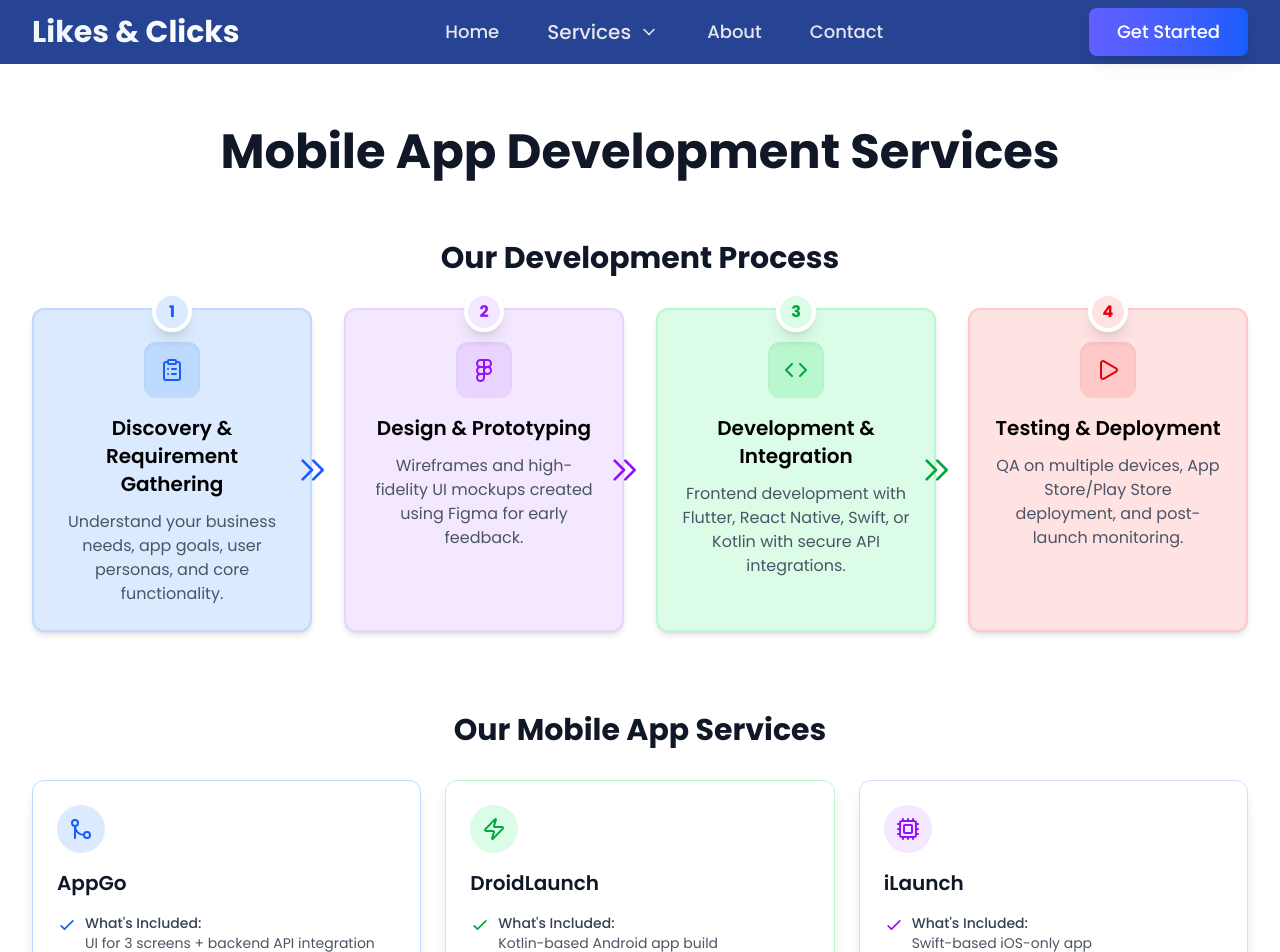
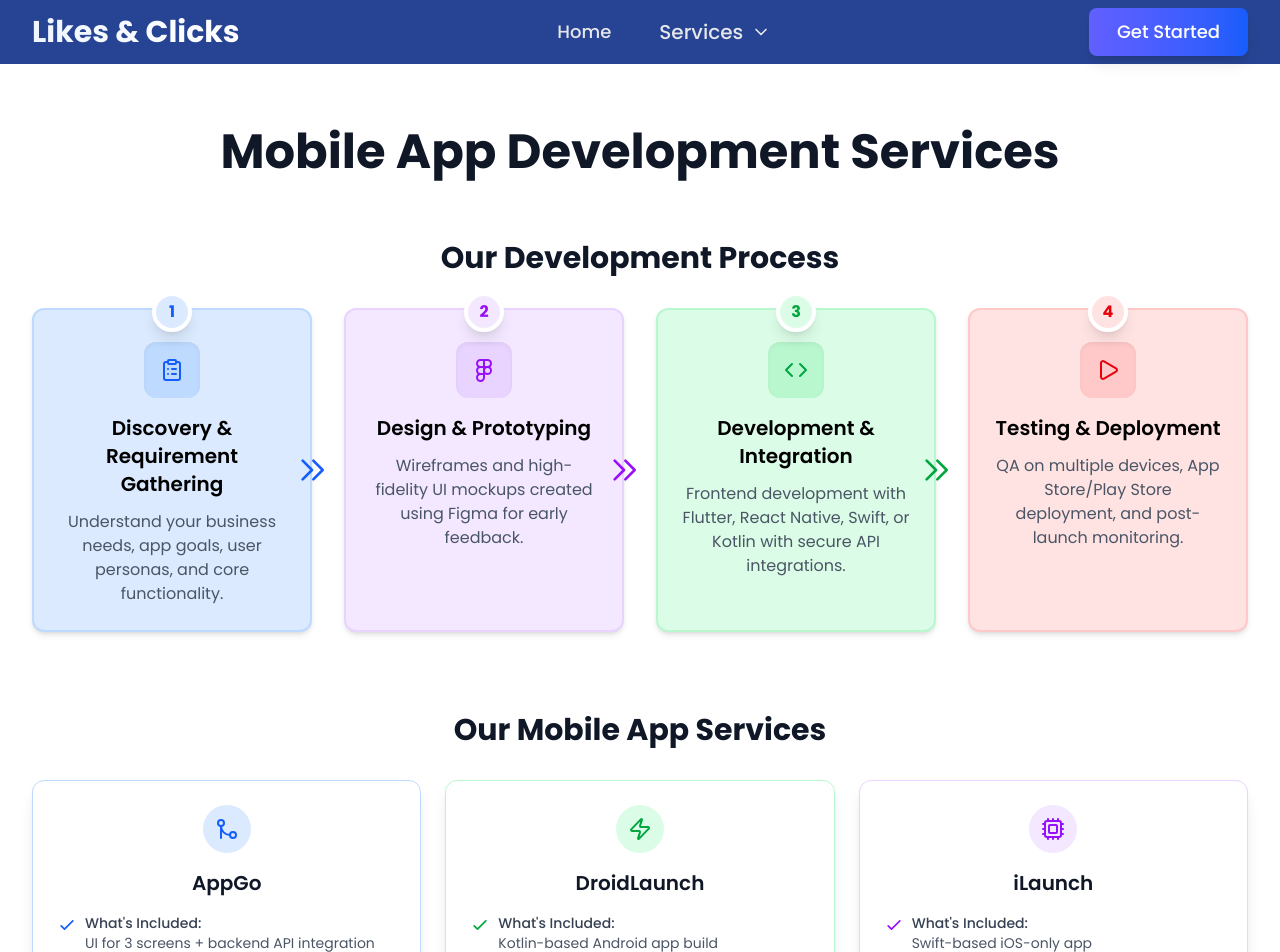
Before and after one commit to rajasim/Likes-Clicks, a React (Vite) app: page /mobileapp in a window 1280 px wide. Shown: the top 952 px of the page. Built offline with nearby package versions, Linux system fonts and the light colour scheme.

Commit message:
update doen

```diff
--- a/src/components/Navbar.jsx
+++ b/src/components/Navbar.jsx
@@ -95,16 +95,16 @@
         },
       ],
     },
-    {
-      name: "About",
-      href: "/about",
-      icon: BookOpen,
-    },
-    {
-      name: "Contact",
-      href: "/contact",
-      icon: Mail,
-    },
+    // {
+    //   name: "About",
+    //   href: "/about",
+    //   icon: BookOpen,
+    // },
+    // {
+    //   name: "Contact",
+    //   href: "/contact",
+    //   icon: Mail,
+    // },
   ];
 
   return (
--- a/src/pages/MobileApp.jsx
+++ b/src/pages/MobileApp.jsx
@@ -293,21 +293,23 @@
                 className={`bg-white rounded-xl shadow-lg overflow-hidden hover:shadow-xl transition-shadow duration-300 border ${currentColor.border}`}
               >
                 <div className="p-6">
-                  {/* Left-aligned Logo */}
-                  <div
-                    className={`flex items-center w-12 h-12 mb-4 rounded-full ${currentColor.bg}`}
-                  >
-                    {React.cloneElement(service.icon, {
-                      className: `w-6 h-6 ${currentColor.text} ml-3`,
-                    })}
+                  {/* Centered Logo */}
+                  <div className="flex justify-center mb-4">
+                    <div
+                      className={`flex items-center justify-center w-12 h-12 rounded-full ${currentColor.bg}`}
+                    >
+                      {React.cloneElement(service.icon, {
+                        className: `w-6 h-6 ${currentColor.text}`,
+                      })}
+                    </div>
                   </div>
 
-                  {/* Left-aligned Main Title */}
-                  <h3 className="text-xl font-semibold text-gray-900 mb-4">
+                  {/* Centered Main Title */}
+                  <h3 className="text-xl font-semibold text-gray-900 mb-4 text-center">
                     {service.title}
                   </h3>
 
-                  {/* Feature Sections with Left-aligned Content */}
+                  {/* Left-aligned Feature Sections */}
                   <ul className="space-y-3">
                     <li className="flex items-start">
                       <svg
```
